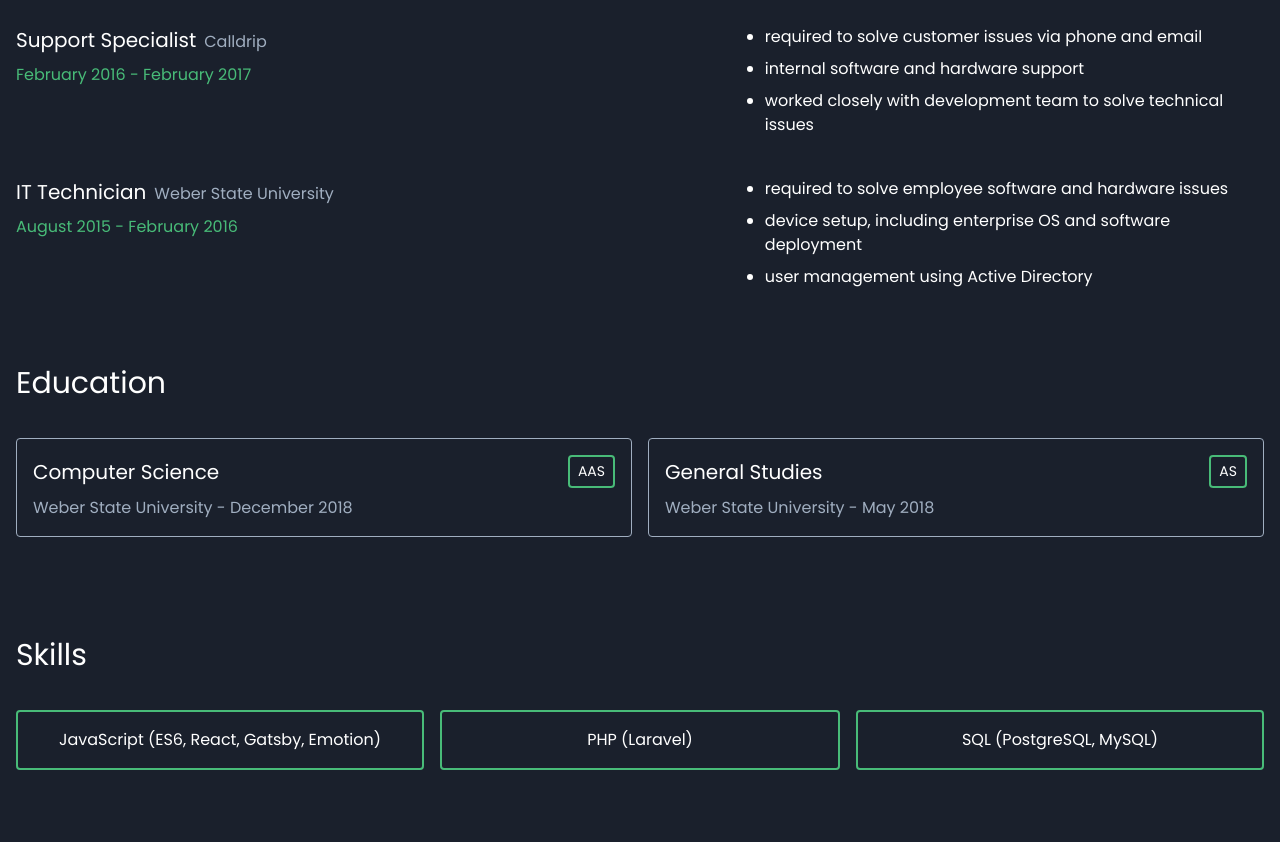
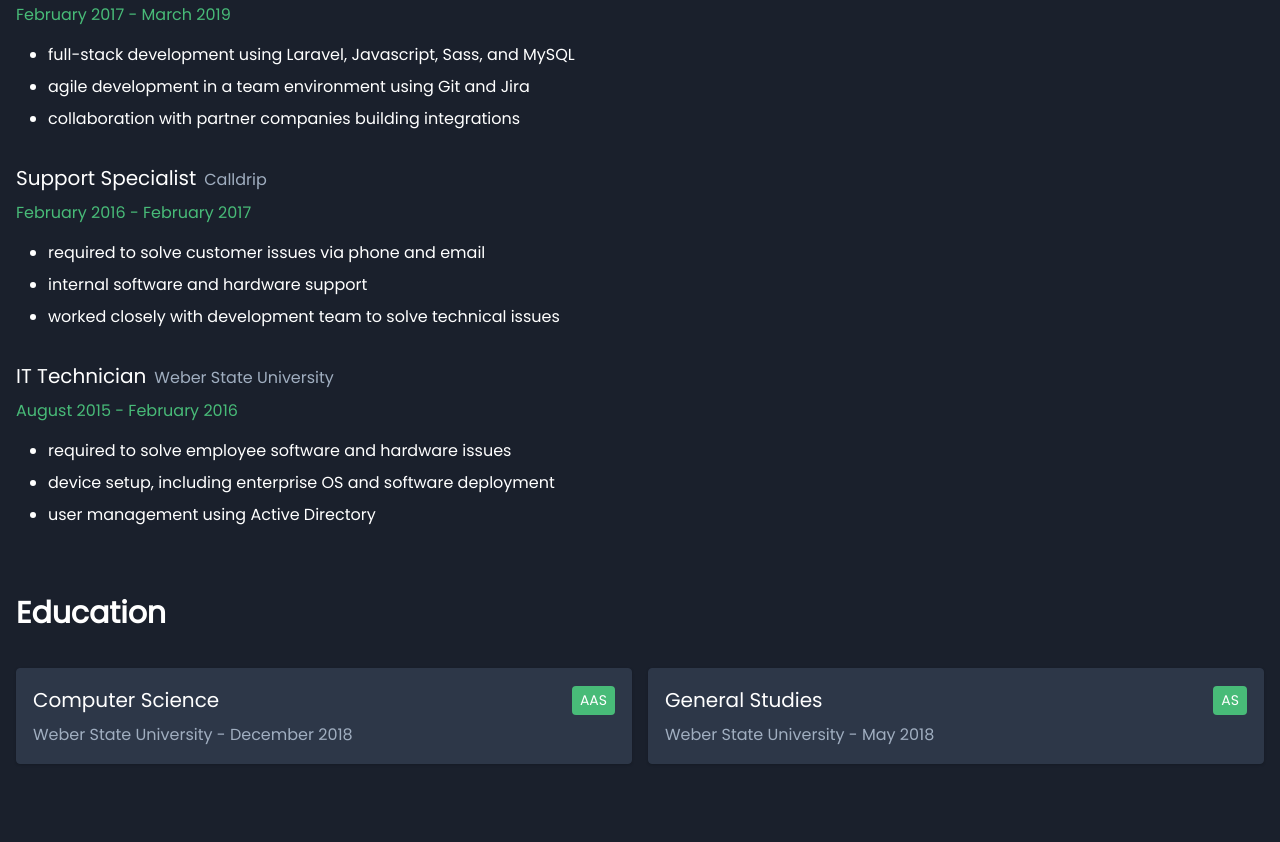
Before and after one commit to carstonhenderson/carstonhenderson, a Gatsby site: page / in a window 1280 px wide. Shown: the part 1038-1880 px from the top of the page. Built offline with nearby package versions, Linux system fonts and the light colour scheme; Gatsby itself is replaced by a stand-in of ours.

Commit message:
Style changes

```diff
--- a/src/components/contactModal.jsx
+++ b/src/components/contactModal.jsx
@@ -50,7 +50,7 @@ const ContactModal = ({ handleClick, show }) => (
           </p>
 
           <button
-            className="text-yellow-500 border border-yellow-500 py-2 px-4 rounded bg-gray-900 hover:bg-yellow-500 hover:text-gray-900 float-right"
+            className="text-gray-900 bg-yellow-500 py-2 px-4 rounded bg-gray-900 hover:bg-yellow-400 hover:text-gray-900 float-right"
             onClick={handleClick}
           >
             Dismiss
--- a/src/components/degree.jsx
+++ b/src/components/degree.jsx
@@ -1,13 +1,11 @@
 import React from 'react'
 
 const Degree = ({ major, school, graduationDate, type }) => (
-  <div className="border border-gray-500 rounded p-4 mb-8">
+  <div className="border border-gray-800 rounded p-4 mb-8 bg-gray-800 shadow">
     <div className="flex justify-between items-center mb-2">
       <h4 className="text-xl">{major}</h4>
 
-      <div className="border-2 border-green-500 rounded px-2 py-1 text-sm">
-        {type}
-      </div>
+      <div className="bg-green-500 rounded px-2 py-1 text-sm">{type}</div>
     </div>
 
     <div className="text-gray-500">
--- a/src/components/job.jsx
+++ b/src/components/job.jsx
@@ -9,8 +9,8 @@ const listItems = details => {
 }
 
 const Job = ({ title, company, startDate, endDate, details }) => (
-  <div className="md:flex md:justify-between mb-8">
-    <div className="mb-4 md:mb-0">
+  <div className="mb-8">
+    <div className="mb-4">
       <h4 className="text-xl mb-2">
         {title}
         <span className="text-base text-gray-500 ml-2">{company}</span>
@@ -21,7 +21,7 @@ const Job = ({ title, company, startDate, endDate, details }) => (
       </div>
     </div>
 
-    <ul className="list-disc px-8 md:px-0 md:w-2/5">{listItems(details)}</ul>
+    <ul className="list-disc px-8">{listItems(details)}</ul>
   </div>
 )
 
--- a/src/components/section.jsx
+++ b/src/components/section.jsx
@@ -2,7 +2,7 @@ import React from 'react'
 
 const Section = ({ title, lastSection, children }) => (
   <div className={lastSection ? '' : 'mb-16'}>
-    <h3 className="text-3xl mb-8">{title}</h3>
+    <h3 className="text-3xl font-bold mb-8">{title}</h3>
 
     <div>{children}</div>
   </div>
--- a/src/components/skill.jsx
+++ b/src/components/skill.jsx
@@ -1,7 +1,7 @@
 import React from 'react'
 
 const Skill = ({ title }) => (
-  <div className="border-2 border-green-500 rounded text-center mb-4 px-8 py-4">
+  <div className="border-green-500 border-l-8 rounded bg-gray-800 mb-4 px-4 py-2 shadow">
     {title}
   </div>
 )
```
